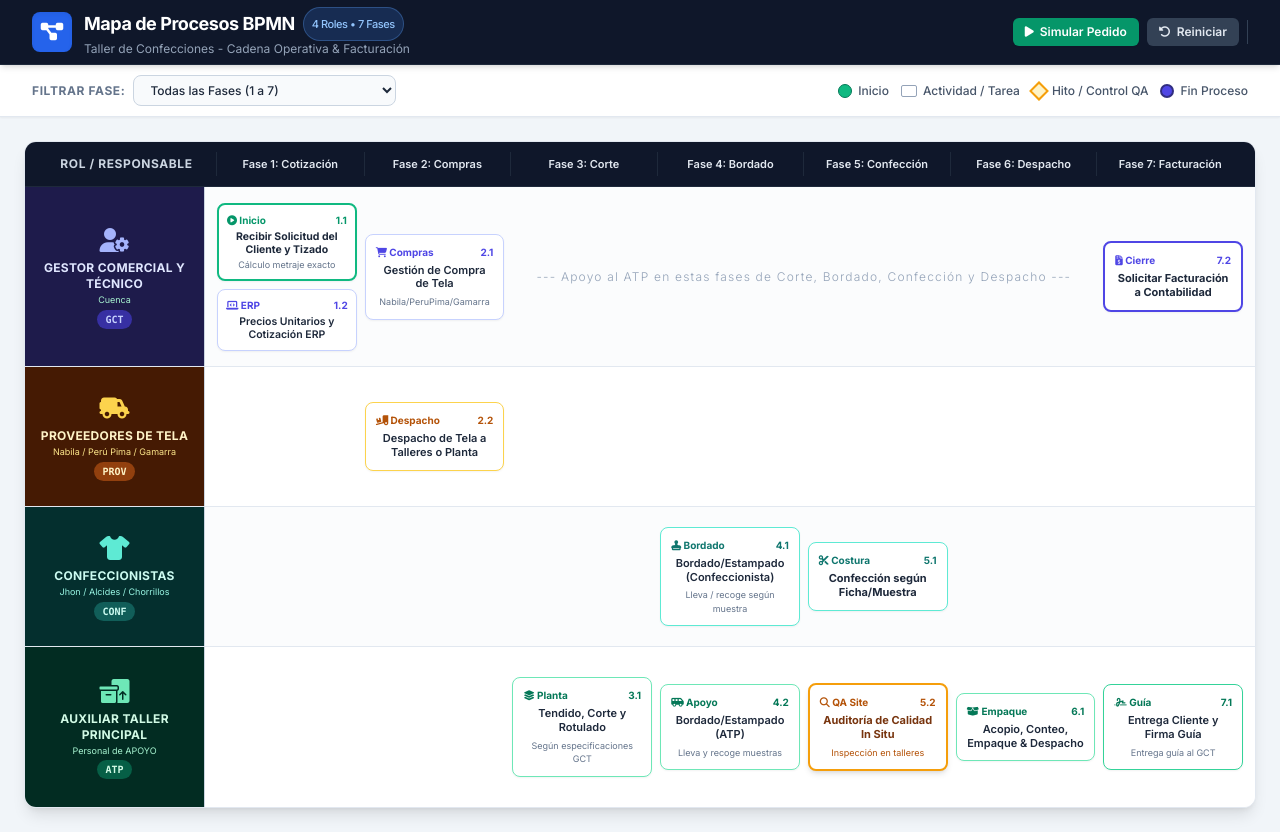
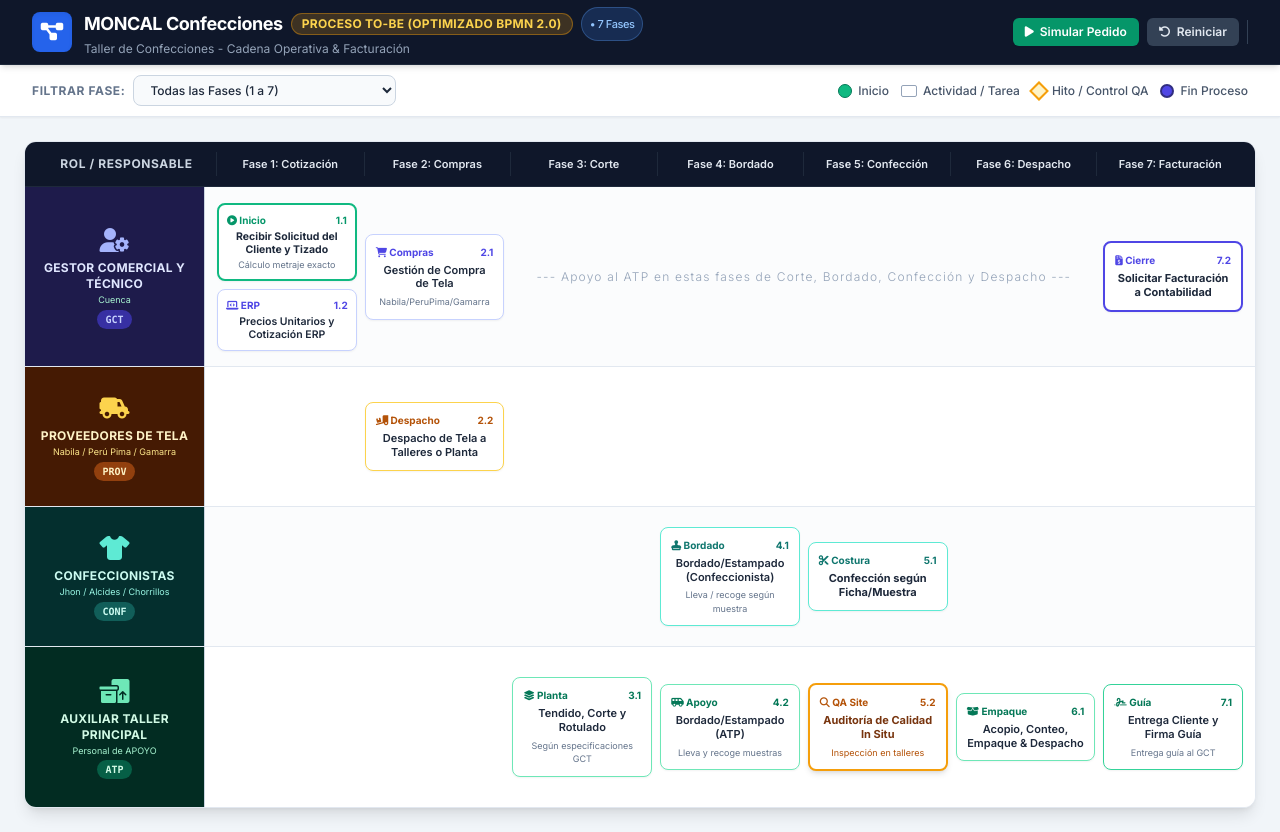
Before and after one commit to raul-cuenca/confecciones, a plain HTML site: page proceso-to-be-confecciones.html in a window 1280 px wide. Drawn offline with nearby package versions, Linux system fonts and the light colour scheme.

Commit message:
Actualización detalles en etiquetas

```diff
--- a/proceso-to-be-confecciones.html
+++ b/proceso-to-be-confecciones.html
@@ -79,8 +79,11 @@
                 </div>
                 <div>
                     <h1 class="text-base sm:text-lg font-bold tracking-tight text-white flex items-center gap-2">
-                        Mapa de Procesos BPMN
-                        <span class="text-[11px] bg-blue-500/20 text-blue-300 border border-blue-400/30 px-2 py-0.5 rounded-full font-medium">4 Roles • 7 Fases</span>
+                        MONCAL Confecciones
+                        <span class="bg-amber-500/20 text-amber-300 text-xs font-bold px-2.5 py-0.5 rounded-full border border-amber-500/40 tracking-wide uppercase">
+                            Proceso TO-BE (Optimizado BPMN 2.0)
+                        </span>
+                        <span class="text-[11px] bg-blue-500/20 text-blue-300 border border-blue-400/30 px-2 py-0.5 rounded-full font-medium">• 7 Fases</span>
                     </h1>
                     <p class="text-xs text-slate-400">Taller de Confecciones - Cadena Operativa & Facturación</p>
                 </div>
```
Also changed, not shown: index.html (+2 -2 lines).
